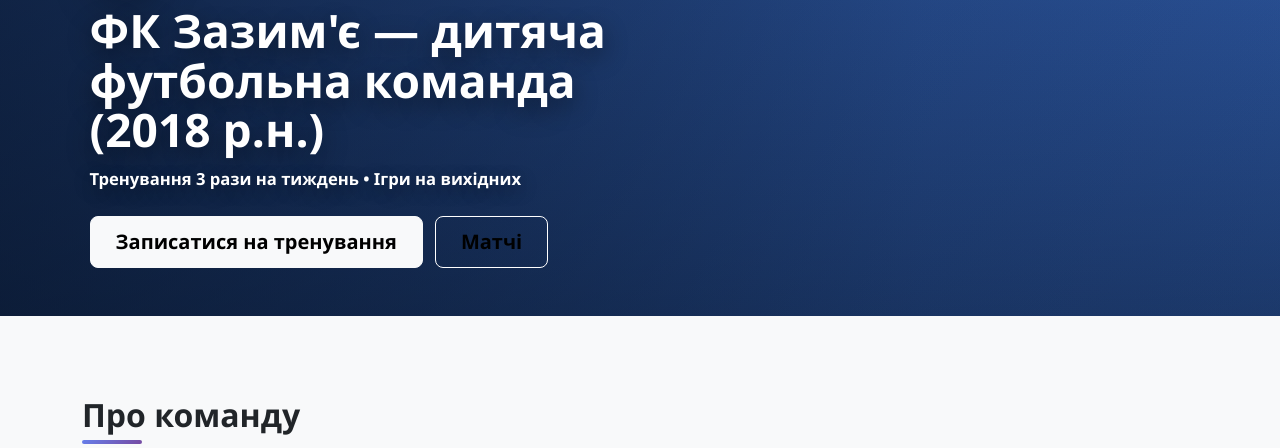
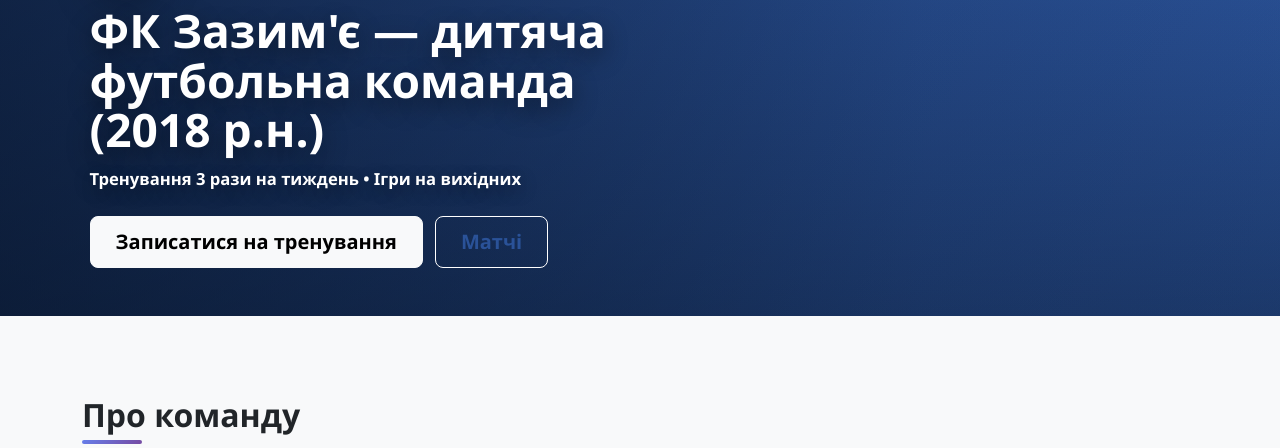
Before and after one commit to Dmytro-Karpenko-1/football_team_site, a Django app: page / in a window 1280 px wide, with the pointer over the restyled element. Shown: the part 444-892 px from the top of the page. Run offline with Django 5.2, Linux system fonts and the light colour scheme; data comes from the database, SQL or seed files in the repository; data that the repository does not hold is empty.

Commit message:
Change hero matches hover color

```diff
--- a/static/css/main.css
+++ b/static/css/main.css
@@ -203,6 +203,10 @@ body {
     flex-wrap: wrap;
 }
 
+.home-hero__actions .btn-outline-light:hover {
+    color: var(--primary-color);
+}
+
 .home-section {
     padding: 5rem 0;
 }
```
